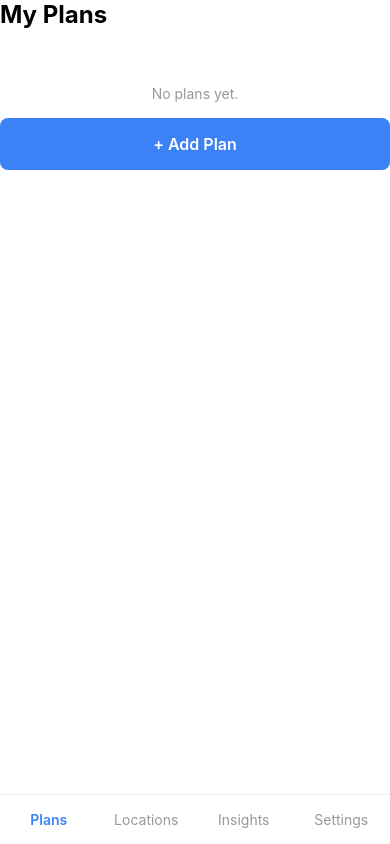
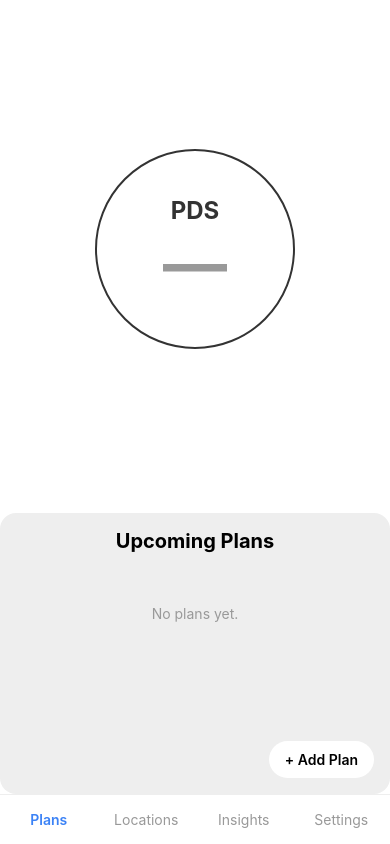
Before and after one commit to paulsachse-fs/PlanCast, a React Native app: screen / in a window 390 px wide. Built offline with nearby package versions, Linux system fonts and the light colour scheme.

Commit message:
Added Split Plans Layout and Display PDS for Next Plan

```diff
--- a/App.tsx
+++ b/App.tsx
@@ -94,26 +94,68 @@ function PlansList({ plans, onAdd, onSelect }: {
   onAdd: () => void;
   onSelect: (plan: Plan) => void;
 }) {
+  const [weather, setWeather] = useState<Weather | null>(null);
+
+  // Sort plans by date and get next
+  const sortedPlans = [...plans].sort((a, b) =>
+    `${a.date}${a.time}`.localeCompare(`${b.date}${b.time}`)
+  );
+  const nextPlan = sortedPlans[0];
+
+  useEffect(() => {
+    if (!nextPlan) return;
+    const fetchWeather = async () => {
+      try {
+        const url = `https://api.open-meteo.com/v1/forecast?latitude=${nextPlan.lat}&longitude=${nextPlan.lon}&hourly=temperature_2m,precipitation,wind_speed_10m&forecast_days=1`;
+        const res = await fetch(url);
+        const data = await res.json();
+        setWeather({
+          temp: data.hourly.temperature_2m[12],
+          rain: data.hourly.precipitation[12],
+          wind: data.hourly.wind_speed_10m[12] / 3.6,
+        });
+      } catch {}
+    };
+    fetchWeather();
+  }, [nextPlan?.id]);
+
+  const calcScore = (w: Weather) => {
+    const pts = w.rain * 8 + w.wind * 4 + Math.abs(w.temp - 20);
+    return Math.min(100, Math.max(0, Math.round(pts)));
+  };
+
+  const score = weather ? calcScore(weather) : null;
+  const scoreColor = score === null ? '#999' : score <= 33 ? '#22c55e' : score <= 66 ? '#f97316' : '#ef4444';
+
   return (
     <View style={{ flex: 1 }}>
-      <Text style={styles.title}>My Plans</Text>
-      {plans.length === 0 ? (
-        <Text style={styles.empty}>No plans yet.</Text>
-      ) : (
+      {/* PDS Circle */}
+      <View style={{ flex: 2, alignItems: 'center', justifyContent: 'center' }}>
+        <View style={styles.pdsCircle}>
+          <Text style={styles.pdsLabel}>PDS</Text>
+          <Text style={[styles.pdsScore, { color: scoreColor }]}>{score ?? '—'}</Text>
+          {nextPlan && <Text style={styles.pdsSub}>{nextPlan.title}</Text>}
+        </View>
+      </View>
+
+      {/* Upcoming Plans */}
+      <View style={styles.upcomingSection}>
+        <Text style={styles.upcomingTitle}>Upcoming Plans</Text>
         <FlatList
-          data={plans}
+          data={sortedPlans}
           keyExtractor={item => item.id}
           renderItem={({ item }) => (
-            <TouchableOpacity style={styles.planItem} onPress={() => onSelect(item)}>
+            <TouchableOpacity style={styles.planCard} onPress={() => onSelect(item)}>
               <Text style={styles.planTitle}>{item.title}</Text>
-              <Text style={styles.planSub}>{item.date} {item.time} - {item.activity}</Text>
+              <Text style={styles.planSub}>{item.date} {item.time}</Text>
             </TouchableOpacity>
           )}
+          ListEmptyComponent={<Text style={styles.empty}>No plans yet.</Text>}
         />
-      )}
-      <TouchableOpacity style={styles.btn} onPress={onAdd}>
-        <Text style={styles.btnText}>+ Add Plan</Text>
-      </TouchableOpacity>
+        <TouchableOpacity style={styles.addBtn} onPress={onAdd}>
+          <Text style={styles.addBtnText}>+ Add Plan</Text>
+        </TouchableOpacity>
+      </View>
     </View>
   );
 }
@@ -320,4 +362,15 @@ const styles = StyleSheet.create({
   tabItem: { flex: 1, alignItems: 'center', paddingVertical: 8 },
   tabText: { color: '#999' },
   tabActive: { color: '#3b82f6', fontWeight: '600' },
+  // PDS Circle styles
+  pdsCircle: { width: 200, height: 200, borderRadius: 100, borderWidth: 2, borderColor: '#333', alignItems: 'center', justifyContent: 'center' },
+  pdsLabel: { fontSize: 24, fontWeight: 'bold', color: '#333' },
+  pdsScore: { fontSize: 64, fontWeight: 'bold' },
+  pdsSub: { fontSize: 14, color: '#666', textAlign: 'center' },
+  // Upcoming plans section styles
+  upcomingSection: { flex: 1, backgroundColor: '#eee', borderRadius: 16, padding: 16, marginTop: 16 },
+  upcomingTitle: { fontSize: 20, fontWeight: 'bold', marginBottom: 12, textAlign: 'center' },
+  planCard: { backgroundColor: '#888', padding: 12, borderRadius: 8, marginBottom: 8 },
+  addBtn: { position: 'absolute', bottom: 16, right: 16, backgroundColor: '#fff', paddingHorizontal: 16, paddingVertical: 10, borderRadius: 20, flexDirection: 'row', alignItems: 'center' },
+  addBtnText: { fontSize: 14, fontWeight: '600' },
 });
```
